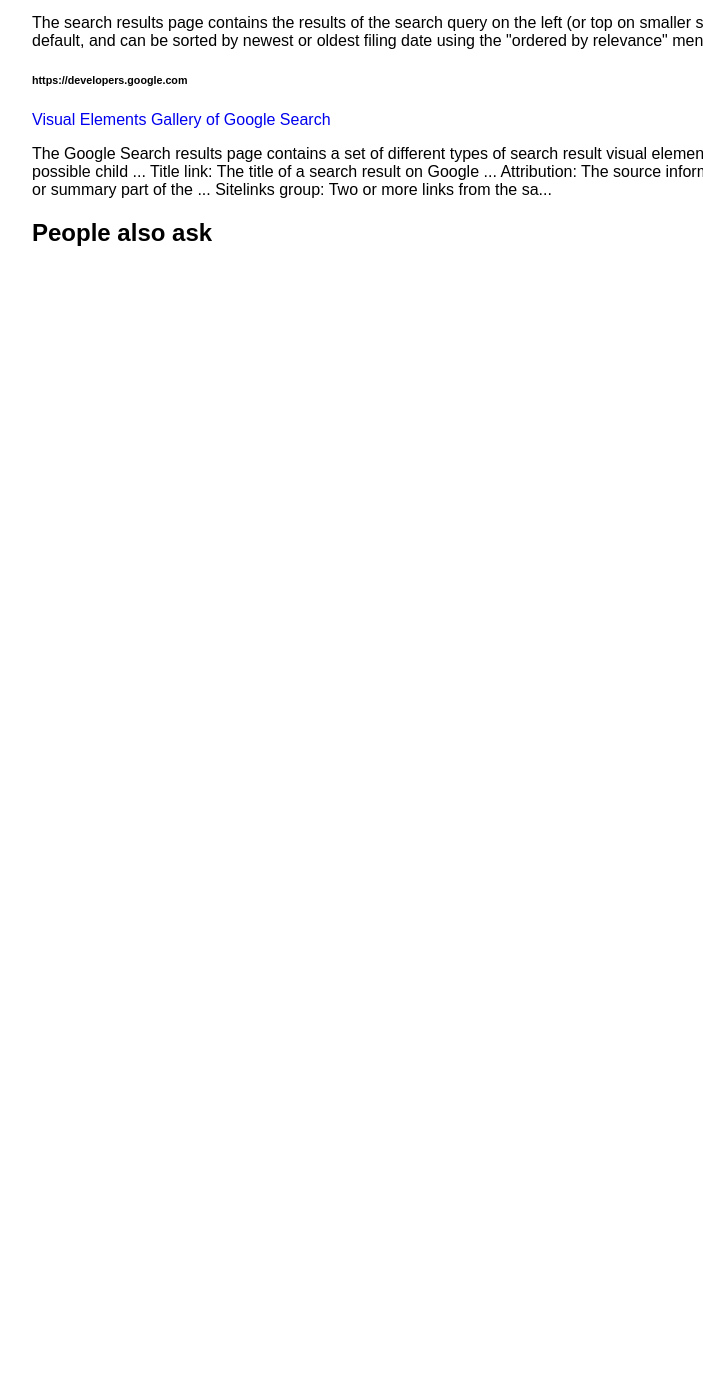
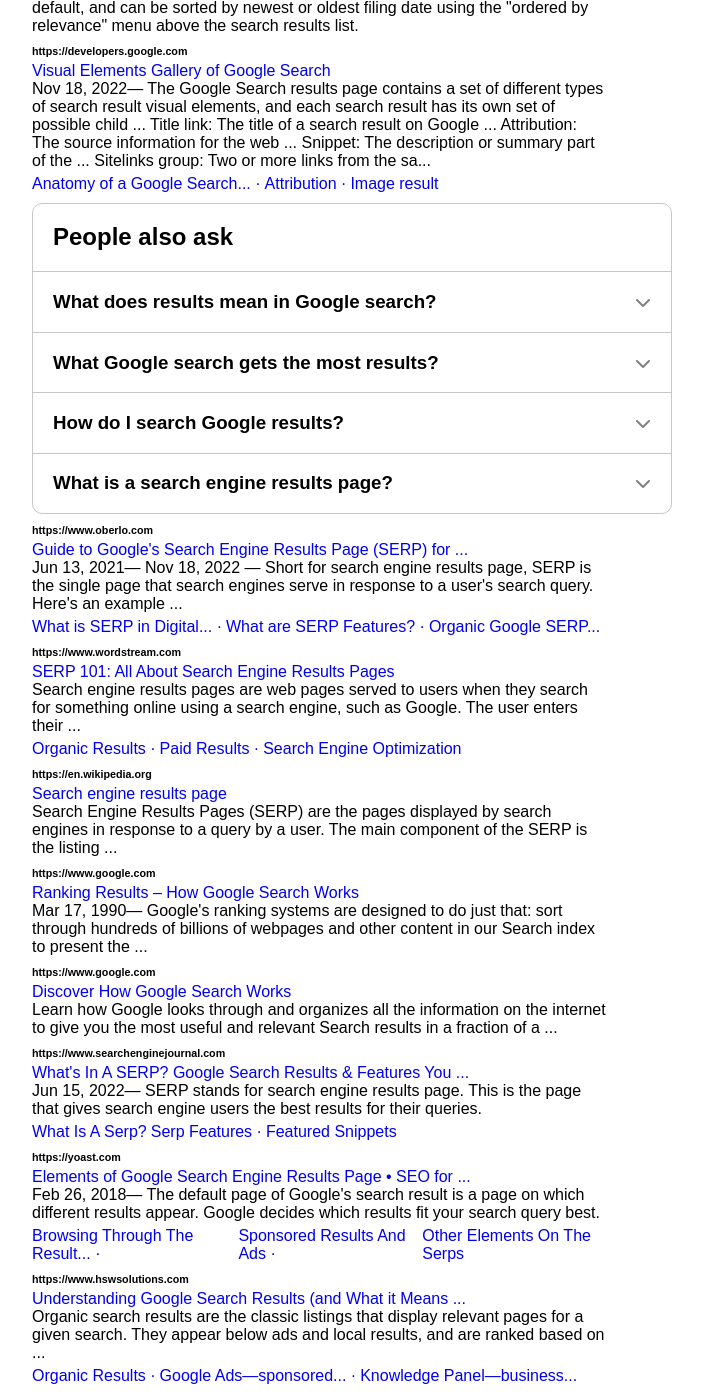
Before and after one commit to ATorry1990/Exercise-search-results, a plain HTML site: page index.html in a window 1280 px wide. Shown: the part 263-1658 px from the top of the page, without its empty margins (243-946 px from the left). Before the commit the page ends 800 px from the top, so only its background shows below. Drawn offline with Linux system fonts and the light colour scheme.

Commit message:
Add content and styling

```diff
--- a/index.html
+++ b/index.html
@@ -72,197 +72,197 @@
         https://support.google.com
       </h6>
       <a href="#">Search results page - Google Help</a>
-      <span></span>
-      <p>The search results page contains the results of the search query on the left
+      <br>
+      <span>Feb 22, 2023</span>
+      <p> — The search results page contains the results of the search query on the left
         (or top on smaller screens). Results are sorted by relevance by default, and can
         be sorted by newest or oldest filing date using the "ordered by relevance" menu
         above the search results list.</p>
-      <ul class="link-list">
-        <li>
-          <a href="#"></a>
-        </li>
-        <li>
-          <a href="#"></a>
-        </li>
-        <li>
-          <a href="#"></a>
-        </li>
-      </ul>
     </section>
     <section class="result pr">
       <h6>
         https://developers.google.com
       </h6>
       <a href="#">Visual Elements Gallery of Google Search</a>
-      <span></span>
-      <p>The Google Search results page contains a set of different types of search result visual elements, and each search result has its own set of possible child ...
+      <br>
+      <span>Nov 18, 2022</span>
+      <p> — The Google Search results page contains a set of different types of search
+        result visual elements, and each search result has its own set of possible child ...
         Title link: The title of a search result on Google ...
         Attribution: The source information for the web ...
         Snippet: The description or summary part of the ...
         Sitelinks group: Two or more links from the sa...</p>
       <ul class="link-list">
         <li>
-          <a href="#"></a>
+          <a href="#">Anatomy of a Google Search... · </a>
         </li>
         <li>
-          <a href="#"></a>
+          <a href="#">Attribution · </a>
         </li>
         <li>
-          <a href="#"></a>
+          <a href="#">Image result</a>
         </li>
       </ul>
     </section>
     <div class="also-ask pr">
       <h2>People also ask</h2>
       <div>
-        <h3></h3>
-        <i></i>
+        <h3>What does results mean in Google search?</h3>
+        <i class="fa-solid fa-chevron-down"></i>
       </div>
       <div>
-        <h3></h3>
-        <i></i>
+        <h3>What Google search gets the most results?</h3>
+        <i class="fa-solid fa-chevron-down"></i>
       </div>
       <div>
-        <h3></h3>
-        <i></i>
+        <h3>How do I search Google results?</h3>
+        <i class="fa-solid fa-chevron-down"></i>
+      </div>
+      <div>
+        <h3>What is a search engine results page?</h3>
+        <i class="fa-solid fa-chevron-down"></i>
       </div>
     </div>
     <section class="result pr">
-      <h6></h6>
-      <a href="#"></a>
-      <span></span>
-      <p></p>
+      <h6>
+        https://www.oberlo.com
+      </h6>
+      <a href="#">Guide to Google's Search Engine Results Page (SERP) for ...</a>
+      <br>
+      <span>Jun 13, 2021</span>
+      <p> — Nov 18, 2022 — Short for search engine results page, SERP is the single page
+        that search engines serve in response to a user's search query. Here's an
+        example ...</p>
       <ul class="link-list">
         <li>
-          <a href="#"></a>
+          <a href="#">What is SERP in Digital... · </a>
         </li>
         <li>
-          <a href="#"></a>
+          <a href="#">What are SERP Features? · </a>
         </li>
         <li>
-          <a href="#"></a>
+          <a href="#">Organic Google SERP...</a>
         </li>
       </ul>
     </section>
     <section class="result pr">
-      <h6></h6>
-      <a href="#"></a>
-      <span></span>
-      <p></p>
+      <h6>
+        https://www.wordstream.com
+      </h6>
+      <a href="#">SERP 101: All About Search Engine Results Pages</a>
+      <br>
+      <p>Search engine results pages are web pages served to users when they search
+        for something online using a search engine, such as Google. The user enters
+        their ...</p>
       <ul class="link-list">
         <li>
-          <a href="#"></a>
+          <a href="#">Organic Results · </a>
         </li>
         <li>
-          <a href="#"></a>
+          <a href="#">Paid Results · </a>
         </li>
         <li>
-          <a href="#"></a>
+          <a href="#">Search Engine Optimization</a>
         </li>
       </ul>
     </section>
     <section class="result pr">
-      <h6></h6>
-      <a href="#"></a>
-      <span></span>
-      <p></p>
+      <h6>
+        https://en.wikipedia.org
+      </h6>
+      <a href="#">Search engine results page</a>
+      <br>
+      <p>Search Engine Results Pages (SERP) are the pages displayed by search
+        engines in response to a query by a user. The main component of the
+        SERP is the listing ...</p>
+    </section>
+    <section class="result pr">
+      <h6>
+        https://www.google.com
+      </h6>
+      <a href="#">Ranking Results – How Google Search Works</a>
+      <br>
+      <span>Mar 17, 1990</span>
+      <p> — Google's ranking systems are designed to do just that: sort through
+        hundreds of billions of webpages and other content in our Search index
+        to present the ...</p>
+    </section>
+    <section class="result pr">
+      <h6>
+        https://www.google.com
+      </h6>
+      <a href="#">Discover How Google Search Works</a>
+      <br>
+      <p>Learn how Google looks through and organizes all the information on
+        the internet to give you the most useful and relevant Search results
+        in a fraction of a ...</p>
+    </section>
+    <section class="result pr">
+      <h6>
+        https://www.searchenginejournal.com
+      </h6>
+      <a href="#">What's In A SERP? Google Search Results & Features You ...</a>
+      <br>
+      <span>Jun 15, 2022</span>
+      <p> — SERP stands for search engine results page. This is the page that gives
+         search engine users the best results for their queries.</p>
       <ul class="link-list">
         <li>
-          <a href="#"></a>
+          <a href="#">What Is A Serp?</a>
         </li>
         <li>
-          <a href="#"></a>
+          <a href="#">Serp Features · </a>
         </li>
         <li>
-          <a href="#"></a>
+          <a href="#">Featured Snippets</a>
         </li>
       </ul>
     </section>
     <section class="result pr">
-      <h6></h6>
-      <a href="#"></a>
-      <span></span>
-      <p></p>
+      <h6>
+        https://yoast.com
+      </h6>
+      <a href="#">Elements of Google Search Engine Results Page • SEO for ...</a>
+      <br>
+      <span>Feb 26, 2018</span>
+      <p> — The default page of Google's search result is a page on which different
+        results appear. Google decides which results fit your search query best.</p>
       <ul class="link-list">
         <li>
-          <a href="#"></a>
+          <a href="#">Browsing Through The Result... · </a>
         </li>
         <li>
-          <a href="#"></a>
+          <a href="#">Sponsored Results And Ads · </a>
         </li>
         <li>
-          <a href="#"></a>
+          <a href="#">Other Elements On The Serps</a>
         </li>
       </ul>
     </section>
     <section class="result pr">
-      <h6></h6>
-      <a href="#"></a>
-      <span></span>
-      <p></p>
+      <h6>
+        https://www.hswsolutions.com
+      </h6>
+      <a href="#">Understanding Google Search Results (and What it Means ...</a>
+      <br>
+      <p>Organic search results are the classic listings that display relevant pages
+        for a given search. They appear below ads and local results, and are ranked
+        based on ...</p>
       <ul class="link-list">
         <li>
-          <a href="#"></a>
+          <a href="#">Organic Results ·</a>
         </li>
         <li>
-          <a href="#"></a>
+          <a href="#">Google Ads—sponsored... ·</a>
         </li>
         <li>
-          <a href="#"></a>
+          <a href="#">Knowledge Panel—business...</a>
         </li>
       </ul>
     </section>
-    <section class="result pr">
-      <h6></h6>
-      <a href="#"></a>
-      <span></span>
-      <p></p>
-      <ul class="link-list">
-        <li>
-          <a href="#"></a>
-        </li>
-        <li>
-          <a href="#"></a>
-        </li>
-        <li>
-          <a href="#"></a>
-        </li>
-      </ul>
-    </section>
-    <section class="result pr">
-      <h6></h6>
-      <a href="#"></a>
-      <span></span>
-      <p></p>
-      <ul class="link-list">
-        <li>
-          <a href="#"></a>
-        </li>
-        <li>
-          <a href="#"></a>
-        </li>
-        <li>
-          <a href="#"></a>
-        </li>
-      </ul>
-    </section>
-    <section class="result pr">
-      <h6></h6>
-      <a href="#"></a>
-      <span></span>
-      <p></p>
-      <ul class="link-list">
-        <li>
-          <a href="#"></a>
-        </li>
-        <li>
-          <a href="#"></a>
-        </li>
-        <li>
-          <a href="#"></a>
-        </li>
-      </ul>
-    </section>
+    <footer>
+
+    </footer>
     <script src="https://kit.fontawesome.com/952ee177d9.js" crossorigin="anonymous"></script>
   </body>
 </html>
--- a/styles.css
+++ b/styles.css
@@ -213,3 +213,56 @@ button.more-menu:focus {
   opacity: .5;
   font-weight: 600;
 }
+
+section {
+  margin: 10px 0;
+}
+
+.result {
+  width: 45%;
+}
+
+.result h6,
+.result a,
+.result ul {
+  margin: 5px 0;
+}
+
+.result span {
+  float: left;
+}
+
+.result p {
+  margin: 0;
+}
+
+.link-list {
+  display: flex;
+  gap: 4px;
+}
+
+.also-ask {
+  width: 50%;
+  border: 1px solid rgba(70, 70, 70, .3);
+  border-radius: 10px;
+}
+
+.also-ask h2 {
+  padding: 0 20px;
+}
+
+.also-ask div {
+  display: flex;
+  padding: 0 20px;
+  align-items: center;
+  justify-content: space-between;
+  border-top: 1px solid rgba(70, 70, 70, .3);
+}
+
+.also-ask div i {
+  opacity: .5;
+}
+
+.also-ask div i:hover {
+  cursor: pointer;
+}
```
